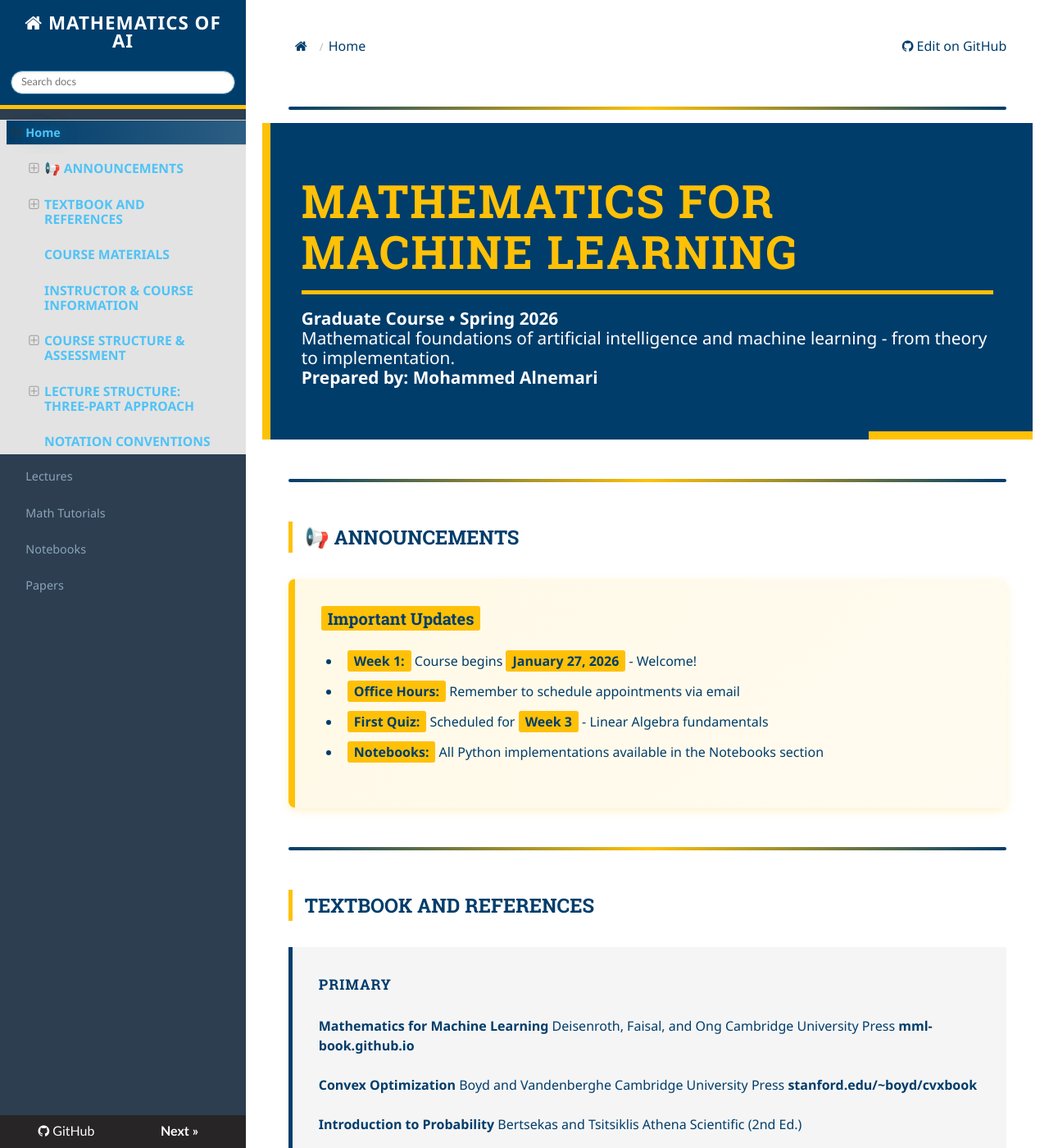
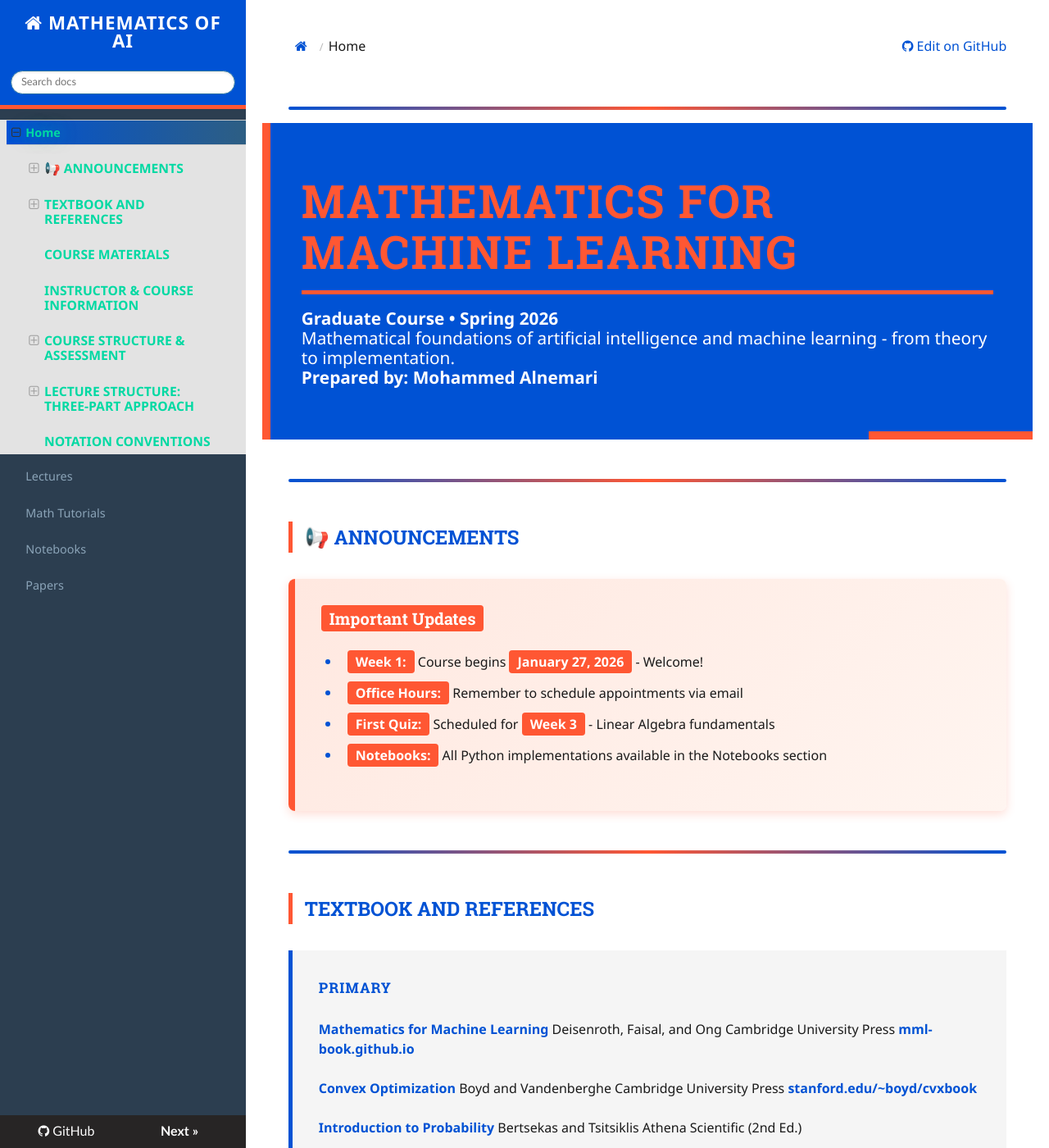
Before and after one commit to alnemari-m/mathai-website, an MkDocs documentation site: the page built from docs/index.md, in a window 1280 px wide and 1400 px high. Shown: the whole window at 82% size. Built offline with MkDocs 1.6.1, drawn with Linux system fonts in a browser that asks for light colours; nearby versions of some CDN libraries.

Commit message:
Update website colors to match Linear Algebra slides
- Replace navy blue with bright royal blue (#0052D4)
- Replace yellow accents with coral orange (#FF5733)
- Add teal cyan (#00D9A3) for secondary highlights
- Modern, vibrant color scheme matching slide design

```diff
--- a/docs/stylesheets/custom.css
+++ b/docs/stylesheets/custom.css
@@ -1,14 +1,13 @@
-/* Mohammed Alnemari's Course Style - Based on MML Slides */
+/* Mohammed Alnemari's Course Style - Based on Linear Algebra Slides */
 
 :root {
-  --navy-blue: #003D6B;
-  --bright-yellow: #FFC107;
-  --gold: #FFD700;
-  --light-blue: #4FC3F7;
-  --cyan: #00BCD4;
+  --royal-blue: #0052D4;
+  --coral-orange: #FF5733;
+  --teal-cyan: #00D9A3;
   --light-gray: #F5F5F5;
-  --dark-text: #003D6B;
+  --dark-text: #1A1A1A;
   --white: #FFFFFF;
+  --dark-sidebar: #2C3E50;
 }
 
 /* Global Styles */
@@ -24,8 +23,8 @@ body {
 
 /* Navigation/Header */
 .wy-side-nav-search {
-  background: var(--navy-blue) !important;
-  border-bottom: 5px solid var(--bright-yellow);
+  background: var(--royal-blue) !important;
+  border-bottom: 5px solid var(--coral-orange);
 }
 
 .wy-side-nav-search a {
@@ -37,12 +36,12 @@ body {
 }
 
 .wy-side-nav-search > div.version {
-  color: var(--light-blue);
+  color: var(--teal-cyan);
 }
 
 /* Navigation Menu */
 .wy-nav-side {
-  background: #2c3e50 !important;
+  background: var(--dark-sidebar) !important;
 }
 
 .wy-menu-vertical a {
@@ -52,17 +51,17 @@ body {
 }
 
 .wy-menu-vertical a:hover {
-  background-color: rgba(79, 195, 247, 0.1) !important;
+  background-color: rgba(0, 217, 163, 0.1) !important;
   color: var(--white) !important;
   padding-left: 8px;
 }
 
 .wy-menu-vertical li.current > a {
-  background: linear-gradient(90deg, var(--navy-blue) 0%, rgba(0, 61, 107, 0.8) 100%) !important;
-  color: var(--light-blue) !important;
-  border-right: 5px solid var(--light-blue);
+  background: linear-gradient(90deg, var(--royal-blue) 0%, rgba(0, 82, 212, 0.8) 100%) !important;
+  color: var(--teal-cyan) !important;
+  border-right: 5px solid var(--coral-orange);
   font-weight: 700;
-  text-shadow: 0 0 20px rgba(79, 195, 247, 0.5);
+  text-shadow: 0 0 20px rgba(0, 217, 163, 0.5);
 }
 
 .wy-menu-vertical li.current a {
@@ -70,13 +69,13 @@ body {
 }
 
 .wy-menu-vertical li.toctree-l1.current > a {
-  background: linear-gradient(90deg, var(--navy-blue) 0%, rgba(0, 61, 107, 0.8) 100%) !important;
-  color: var(--light-blue) !important;
+  background: linear-gradient(90deg, var(--royal-blue) 0%, rgba(0, 61, 107, 0.8) 100%) !important;
+  color: var(--teal-cyan) !important;
   font-weight: 700;
 }
 
 .wy-menu-vertical .toctree-l1.current a {
-  color: var(--light-blue) !important;
+  color: var(--teal-cyan) !important;
   font-weight: 700;
 }
 
@@ -90,7 +89,7 @@ body {
 
 .wy-menu-vertical .toctree-l2 > a:hover {
   color: var(--white) !important;
-  background-color: rgba(79, 195, 247, 0.2) !important;
+  background-color: rgba(0, 217, 163, 0.2) !important;
   padding-left: 1.8em;
 }
 
@@ -104,21 +103,21 @@ body {
 
 .wy-menu-vertical .toctree-l3 > a:hover {
   color: var(--white) !important;
-  background-color: rgba(79, 195, 247, 0.15) !important;
+  background-color: rgba(0, 217, 163, 0.15) !important;
   padding-left: 2.8em;
 }
 
 /* Current/active nested items */
 .wy-menu-vertical .toctree-l2.current > a {
-  color: #81D4FA !important;
+  color: var(--teal-cyan) !important;
   font-weight: 700;
-  background-color: rgba(79, 195, 247, 0.15) !important;
+  background-color: rgba(0, 217, 163, 0.15) !important;
 }
 
 .wy-menu-vertical .toctree-l3.current > a {
-  color: #B3E5FC !important;
+  color: #4DFFC8 !important;
   font-weight: 600;
-  background-color: rgba(79, 195, 247, 0.1) !important;
+  background-color: rgba(0, 217, 163, 0.1) !important;
 }
 
 /* Main Content Area */
@@ -129,7 +128,7 @@ body {
 
 /* Hero Section - Title Page Style */
 .hero-section {
-  background: var(--navy-blue);
+  background: var(--royal-blue);
   color: var(--white);
   padding: 4em 3em;
   margin: -2em -2em 2em -2em;
@@ -144,7 +143,7 @@ body {
   left: 0;
   width: 10px;
   height: 100%;
-  background: var(--bright-yellow);
+  background: var(--coral-orange);
 }
 
 .hero-section::after {
@@ -154,11 +153,11 @@ body {
   right: 0;
   width: 200px;
   height: 10px;
-  background: var(--bright-yellow);
+  background: var(--coral-orange);
 }
 
 .hero-section h1 {
-  color: var(--bright-yellow) !important;
+  color: var(--coral-orange) !important;
   font-size: 3.5em !important;
   font-weight: 900 !important;
   text-transform: uppercase;
@@ -181,38 +180,38 @@ body {
 
 /* Section Headers with Yellow Accent */
 h1 {
-  color: var(--navy-blue) !important;
+  color: var(--royal-blue) !important;
   font-weight: 700 !important;
   text-transform: uppercase;
-  border-bottom: 5px solid var(--bright-yellow);
+  border-bottom: 5px solid var(--coral-orange);
   padding-bottom: 0.5em;
   margin-top: 2em !important;
 }
 
 h2 {
-  color: var(--navy-blue) !important;
+  color: var(--royal-blue) !important;
   font-weight: 700 !important;
-  border-left: 5px solid var(--bright-yellow);
+  border-left: 5px solid var(--coral-orange);
   padding-left: 15px;
   margin-top: 2em;
 }
 
 h3 {
-  color: var(--navy-blue) !important;
+  color: var(--royal-blue) !important;
   font-weight: 600 !important;
 }
 
 /* Info Cards - Slide Style */
 .info-card {
   background: var(--light-gray);
-  border-left: 5px solid var(--navy-blue);
+  border-left: 5px solid var(--royal-blue);
   padding: 2em;
   margin: 2em 0;
   border-radius: 0;
 }
 
 .info-card h3 {
-  color: var(--navy-blue);
+  color: var(--royal-blue);
   margin-top: 0;
   text-transform: uppercase;
   font-size: 1.1em;
@@ -221,21 +220,21 @@ h3 {
 
 /* Instructor Info Box */
 .instructor-info {
-  background: var(--navy-blue);
+  background: var(--royal-blue);
   color: var(--white);
   padding: 2em;
   margin: 2em 0;
-  border-left: 8px solid var(--bright-yellow);
+  border-left: 8px solid var(--coral-orange);
 }
 
 .instructor-info h2 {
-  color: var(--bright-yellow) !important;
+  color: var(--coral-orange) !important;
   border-left: none;
   padding-left: 0;
 }
 
 .instructor-info strong {
-  color: var(--bright-yellow);
+  color: var(--coral-orange);
 }
 
 .instructor-info p {
@@ -244,15 +243,15 @@ h3 {
 
 /* Contact Box - Yellow Highlight */
 .contact-box {
-  background: var(--navy-blue);
+  background: var(--royal-blue);
   color: var(--white);
   padding: 1.5em;
   margin: 1em 0;
-  border-left: 6px solid var(--bright-yellow);
+  border-left: 6px solid var(--coral-orange);
 }
 
 .contact-box strong {
-  color: var(--bright-yellow);
+  color: var(--coral-orange);
 }
 
 /* Tables - Professional Style */
@@ -266,7 +265,7 @@ table {
 }
 
 table thead {
-  background: linear-gradient(135deg, var(--navy-blue) 0%, #004d8a 100%);
+  background: linear-gradient(135deg, var(--royal-blue) 0%, #0066FF 100%);
   color: var(--white);
 }
 
@@ -275,7 +274,8 @@ table thead th {
   text-transform: uppercase;
   letter-spacing: 0.5px;
   padding: 18px 15px;
-  border-bottom: 3px solid var(--bright-yellow);
+  border-bottom: 3px solid var(--coral-orange);
+  font-size: 0.95em;
 }
 
 table tbody td {
@@ -285,9 +285,9 @@ table tbody td {
 }
 
 table tbody tr:hover {
-  background-color: #FFF9E6 !important;
+  background-color: #FFE8E0 !important;
   transform: scale(1.01);
-  box-shadow: 0 2px 8px rgba(255, 193, 7, 0.2);
+  box-shadow: 0 2px 8px rgba(255, 87, 51, 0.2);
 }
 
 table tbody tr:nth-child(even) {
@@ -299,36 +299,37 @@ table tbody tr:nth-child(odd) {
 }
 
 table tbody td strong {
-  color: var(--navy-blue);
+  color: var(--royal-blue);
   font-weight: 700;
 }
 
 /* Signature Footer */
 .signature {
-  background: var(--navy-blue);
+  background: var(--royal-blue);
   color: var(--white);
   padding: 2em;
   margin: 3em -2em -2em -2em;
   text-align: center;
-  border-top: 5px solid var(--bright-yellow);
+  border-top: 5px solid var(--coral-orange);
 }
 
 .signature strong {
-  color: var(--bright-yellow);
+  color: var(--coral-orange);
   font-size: 1.2em;
   text-transform: uppercase;
   letter-spacing: 1px;
 }
 
 .signature em {
-  color: var(--bright-yellow);
+  color: var(--coral-orange);
   font-style: normal;
 }
 
-/* Lists - Yellow Bullets */
+/* Lists - Coral Orange Bullets */
 ul li::marker {
-  color: var(--bright-yellow);
+  color: var(--coral-orange);
   font-weight: bold;
+  font-size: 1.1em;
 }
 
 ul li {
@@ -341,19 +342,19 @@ code {
   background-color: #F8F8F8;
   padding: 3px 8px;
   border-radius: 3px;
-  color: var(--navy-blue);
+  color: var(--royal-blue);
   font-family: 'Courier New', monospace;
   border: 1px solid #E0E0E0;
 }
 
 pre {
-  background: linear-gradient(135deg, var(--navy-blue) 0%, #004d8a 100%);
+  background: linear-gradient(135deg, var(--royal-blue) 0%, #0066FF 100%);
   color: var(--white);
   padding: 1.5em;
   border-radius: 8px;
-  border-left: 5px solid var(--bright-yellow);
+  border-left: 5px solid var(--coral-orange);
   overflow-x: auto;
-  box-shadow: 0 4px 12px rgba(0, 61, 107, 0.2);
+  box-shadow: 0 4px 12px rgba(0, 82, 212, 0.2);
 }
 
 pre code {
@@ -365,18 +366,18 @@ pre code {
 
 /* Emphasis */
 strong {
-  color: var(--navy-blue);
+  color: var(--royal-blue);
   font-weight: 700;
 }
 
 em {
-  color: var(--navy-blue);
+  color: var(--royal-blue);
   font-style: italic;
 }
 
 /* Blockquotes */
 blockquote {
-  border-left: 5px solid var(--bright-yellow);
+  border-left: 5px solid var(--coral-orange);
   background: var(--light-gray);
   padding: 1em 1.5em;
   margin: 1.5em 0;
@@ -392,17 +393,17 @@ blockquote {
 }
 
 .admonition.note {
-  border-color: var(--navy-blue);
+  border-color: var(--royal-blue);
   background-color: #E8F4F8;
 }
 
 .admonition.warning {
-  border-color: var(--bright-yellow);
+  border-color: var(--coral-orange);
   background-color: #FFF9E6;
 }
 
 .admonition-title {
-  color: var(--navy-blue) !important;
+  color: var(--royal-blue) !important;
   font-weight: 700;
   text-transform: uppercase;
   margin-bottom: 0.5em;
@@ -410,7 +411,7 @@ blockquote {
 
 /* Buttons */
 .btn, .button {
-  background: var(--navy-blue);
+  background: var(--royal-blue);
   color: var(--white);
   padding: 12px 30px;
   border: none;
@@ -422,26 +423,26 @@ blockquote {
 }
 
 .btn:hover, .button:hover {
-  background: var(--bright-yellow);
-  color: var(--navy-blue);
+  background: var(--coral-orange);
+  color: var(--white);
   transform: translateY(-2px);
-  box-shadow: 0 4px 8px rgba(0,0,0,0.2);
+  box-shadow: 0 4px 8px rgba(255, 87, 51, 0.3);
 }
 
 /* Page Title Style */
 .rst-content .document h1 {
   font-size: 2.5em;
-  color: var(--navy-blue);
+  color: var(--royal-blue);
   text-transform: uppercase;
   font-weight: 900;
-  border-bottom: 5px solid var(--bright-yellow);
+  border-bottom: 5px solid var(--coral-orange);
   padding-bottom: 0.3em;
   margin-bottom: 1em;
 }
 
 /* Footer */
 .rst-footer-buttons {
-  border-top: 3px solid var(--bright-yellow);
+  border-top: 3px solid var(--coral-orange);
   padding-top: 2em;
   margin-top: 3em;
 }
@@ -480,47 +481,48 @@ ol li {
 
 ol li::before {
   content: counter(item);
-  background: var(--bright-yellow);
-  color: var(--navy-blue);
+  background: var(--coral-orange);
+  color: var(--white);
   font-weight: 700;
-  padding: 2px 8px;
-  border-radius: 3px;
+  padding: 3px 10px;
+  border-radius: 4px;
   position: absolute;
   left: 0;
 }
 
 /* Announcements Box */
 .announcement-box {
-  background: linear-gradient(135deg, #FFF9E6 0%, #FFFBF0 100%);
-  border-left: 8px solid var(--bright-yellow);
+  background: linear-gradient(135deg, #FFE8E0 0%, #FFF5F0 100%);
+  border-left: 8px solid var(--coral-orange);
   border-radius: 8px;
   padding: 2em;
   margin: 2em 0;
-  box-shadow: 0 4px 12px rgba(255, 193, 7, 0.2);
+  box-shadow: 0 4px 12px rgba(255, 87, 51, 0.2);
 }
 
 .announcement-box h2, .announcement-box h3 {
-  color: var(--navy-blue) !important;
+  color: var(--royal-blue) !important;
   margin-top: 0;
   border-left: none;
   padding-left: 0;
 }
 
 .announcement-box strong {
-  color: var(--navy-blue);
-  background: var(--bright-yellow);
-  padding: 2px 8px;
-  border-radius: 3px;
+  color: var(--white);
+  background: var(--coral-orange);
+  padding: 3px 10px;
+  border-radius: 4px;
+  font-weight: 700;
 }
 
 .announcement-box ul li::marker {
-  color: var(--navy-blue);
+  color: var(--royal-blue);
 }
 
 /* Last Updated Footer */
 .last-updated {
   background: var(--light-gray);
-  border-top: 3px solid var(--bright-yellow);
+  border-top: 3px solid var(--coral-orange);
   padding: 1em 2em;
   margin: 3em -2em -2em -2em;
   text-align: right;
@@ -530,13 +532,13 @@ ol li::before {
 }
 
 .last-updated strong {
-  color: var(--navy-blue);
+  color: var(--royal-blue);
   font-style: normal;
 }
 
 /* Enhanced Link Styling with Better Colors */
 a {
-  color: var(--navy-blue);
+  color: var(--royal-blue);
   text-decoration: none;
   font-weight: 600;
   border-bottom: 2px solid transparent;
@@ -544,16 +546,16 @@ a {
 }
 
 a:hover {
-  color: #004d8a;
-  border-bottom: 2px solid var(--bright-yellow);
-  background: linear-gradient(to top, rgba(255, 193, 7, 0.1) 0%, transparent 100%);
+  color: #0066FF;
+  border-bottom: 2px solid var(--coral-orange);
+  background: linear-gradient(to top, rgba(255, 87, 51, 0.1) 0%, transparent 100%);
 }
 
 /* Enhanced Section Dividers */
 hr {
   border: none;
   height: 4px;
-  background: linear-gradient(to right, var(--navy-blue) 0%, var(--bright-yellow) 50%, var(--navy-blue) 100%);
+  background: linear-gradient(to right, var(--royal-blue) 0%, var(--coral-orange) 50%, var(--royal-blue) 100%);
   margin: 3em 0;
   border-radius: 2px;
 }
```
Also changed, not shown: 1 other file.
